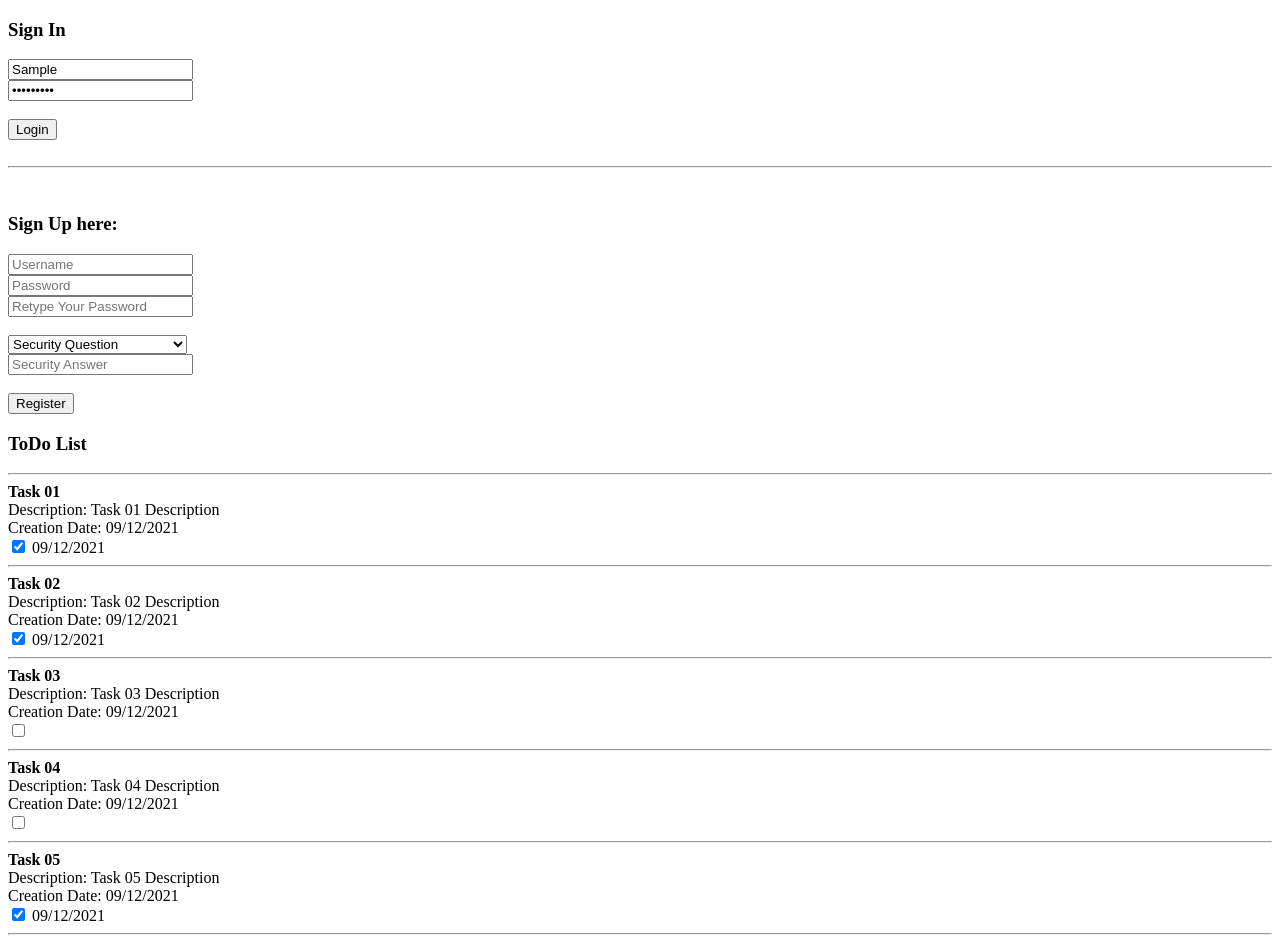
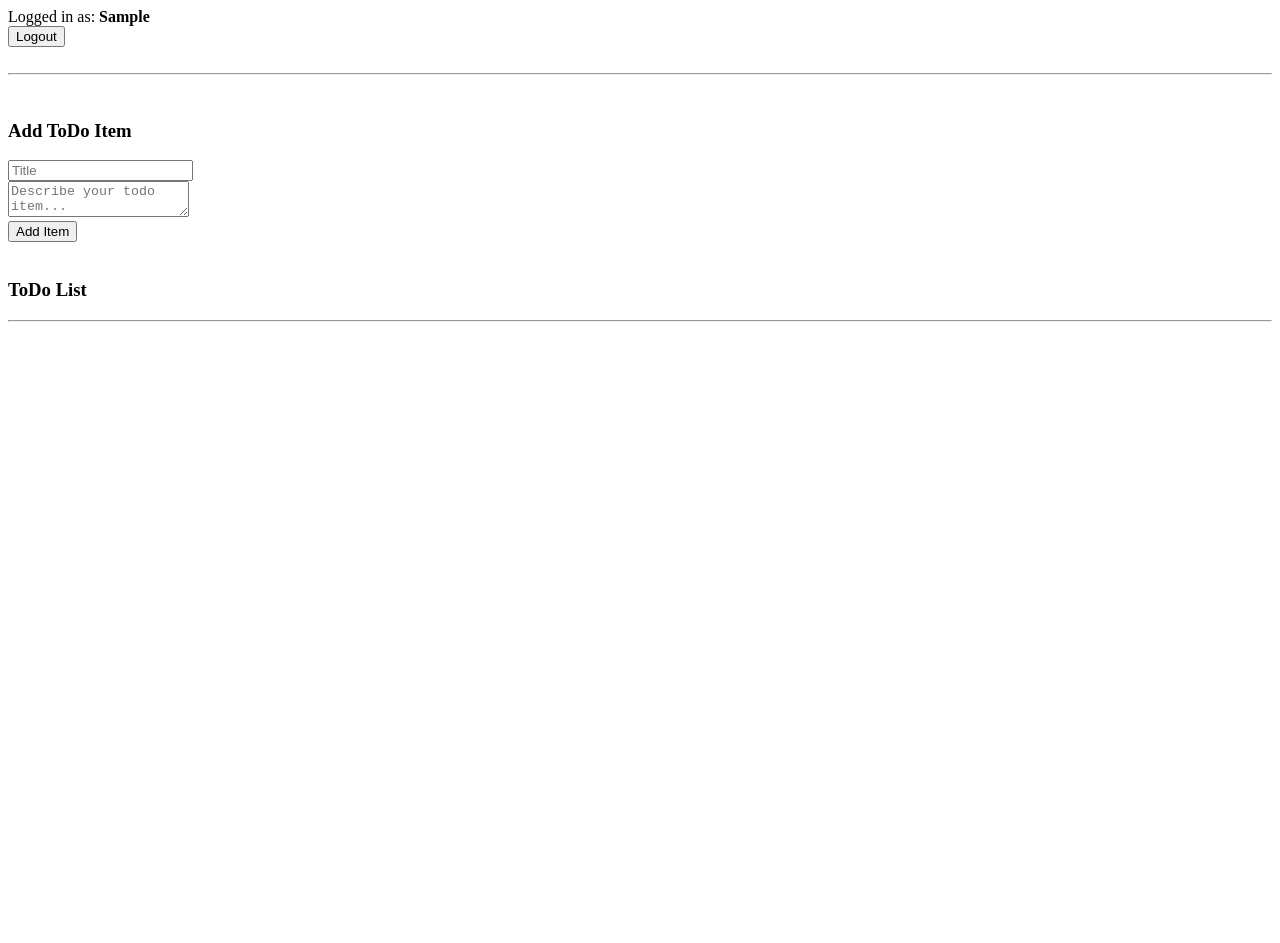
Before and after one commit to eperazaa/tododemo-hw3, a React (Create React App) app: page / in a window 1280 px wide. Both pictures are taken after typing "Sample", "Sample123" into the empty fields and a click on the input "Login". After the commit the page ends 800 px from the top, so only its background shows below. Built offline with nearby package versions, Linux system fonts and the light colour scheme.

Commit message:
HW3 first commit

```diff
--- a/package.json
+++ b/package.json
@@ -1,5 +1,5 @@
 {
-  "name": "tododemo",
+  "name": "tododemo-hw3",
   "version": "0.1.0",
   "private": true,
   "dependencies": {
--- a/src/App.js
+++ b/src/App.js
@@ -1,12 +1,19 @@
+import react, {useState, useReducer, useEffect} from 'react';
+
+import User from './user/User';
 import ToDoList from './todos/ToDoList';
 import UserBar from './user/UserBar';
+import appReducer from './reducers';
+import AddToDoItem from './todos/AddToDoItem';
+
 
 
 
 function App() {
-  const user = ''
-  const items = [
-    {
+
+  const base_items = [
+    /*  {
+      ind: 1,
       title: "Task 01",
       description: "Task 01 Description",
       dateCreated: "09/12/2021",
@@ -14,6 +21,7 @@ function App() {
 	    dateCompleted: "09/12/2021"
     },
     {
+      ind: 2,
       title: "Task 02",
       description: "Task 02 Description",
       dateCreated: "09/12/2021",
@@ -21,6 +29,7 @@ function App() {
 	    dateCompleted: "09/12/2021"
     },
     {
+      ind: 3,
       title: "Task 03",
       description: "Task 03 Description",
       dateCreated: "09/12/2021",
@@ -28,6 +37,7 @@ function App() {
 	    dateCompleted: ""
     },
     {
+      ind: 4,
       title: "Task 04",
       description: "Task 04 Description",
       dateCreated: "09/12/2021",
@@ -35,17 +45,34 @@ function App() {
 	    dateCompleted: ""
     },
     {
+      ind: 5,
       title: "Task 05",
       description: "Task 05 Description",
       dateCreated: "09/12/2021",
 	    complete: true,
 	    dateCompleted: "09/12/2021"
-    }
+    }  */
   ]
+
+  const [ state, dispatch ] = useReducer(appReducer, { user: '', items: base_items })
+
+  const {user, items} = state;
+
+  useEffect(() => {
+    if (user) {
+       document.title = `${user}’s ToDo List`
+     } else {
+       document.title = 'ToDo List'
+   }
+  }, [user])
+
+
   return (
     <div>
-      <UserBar user={user}/>
-      <ToDoList items={items} />
+      <UserBar user={user} dispatchUser={dispatch} />
+      <br/><hr/><br/>
+      {user && <AddToDoItem user={user} dispatch={dispatch} /> }<br/>
+      {user && <ToDoList items={items} dispatch={dispatch} />}
     </div>
   )
 }
--- /dev/null
+++ b/src/reducers.js
@@ -0,0 +1,40 @@
+function userReducer (state, action) {
+    switch (action.type) {
+        case 'LOGIN':
+        case 'REGISTER':
+            return action.username
+        case 'LOGOUT':
+            return ''
+        default:
+            return state;
+    }
+}
+
+  function todoItemReducer (state, action) {
+    switch (action.type) {
+        case 'ADD_TODO_ITEM': // TODO: add props for creation date and remove author
+          const newToDoItem = {
+              title: action.title,
+              description: action.description,
+              dateCreated: new Date(Date.now()).toLocaleDateString(),
+              complete: false
+            }
+            return [ newToDoItem, ...state ]
+        case 'TOGGLE_TODO_ITEM':  // TODO: locates a specific todo in your todo list and toggles the complete field and sets the dateCompleted field
+          console.log("COMPLETE");
+          return state.map((item, i) => i === action.id ? { ...item, complete: !item.complete, dateCompleted: item.complete ? '' : new Date(Date.now()).toLocaleDateString() } : item);
+
+        case 'DELETE_TODO_ITEM': // TODO: removes a specific todo from your todo list
+          console.log("DELETE");
+          return  state.filter((item, i) => i !== action.id);
+        default:
+           return state;
+    }
+  }
+
+  export default function appReducer (state, action) {
+    return {
+        user: userReducer(state.user, action),
+        items: todoItemReducer(state.items, action)
+    }
+}
--- a/src/todos/AddToDoItem.js
+++ b/src/todos/AddToDoItem.js
@@ -1,11 +1,20 @@
-import React from 'react'
+import React, {useState} from 'react'
 
-export default function AddToDoItem ({user}) {
+export default function AddToDoItem ({dispatch}){
+
+     const [ title, setTitle ] = useState('')
+     const [ description, setDescription ] = useState('')
+
+
+     function handleTitle (evt) { setTitle(evt.target.value) }
+
+     function handleDescription (evt) { setDescription(evt.target.value) }
+
      return (
-          <form onSubmit={e => e.preventDefault()}>
+          <form onSubmit={e => {e.preventDefault(); dispatch({type: "ADD_TODO_ITEM", title, description});} }>
             <h3>Add ToDo Item</h3>
-            <input required placeholder="Title" type="text" name="add-title" id="add-title" /><br/>
-            <textarea placeholder="Describe your todo item..." name="add-description" id="add-description"/><br/>
+            <input required placeholder="Title" type="text" name="add-title" id="add-title" value={title} onChange={handleTitle} /><br/>
+            <textarea placeholder="Describe your todo item..." name="add-description" id="add-description" value={description} onChange={handleDescription} /><br/>
             <input type="submit" value="Add Item" />
          </form>
           )
--- a/src/todos/ToDoItem.js
+++ b/src/todos/ToDoItem.js
@@ -1,12 +1,14 @@
-import React from 'react'
+import React, {useState}  from 'react'
 
-export default function ToDoItem ({title, description,dateCreated,complete,dateCompleted}) {
+export default function ToDoItem ({id, item,dispatch}) {
+
   return (
      <div>
-          <b>{title}</b><br/>
-          Description: {description}<br/>
-          Creation Date: {dateCreated}<br/>
-          <input type="checkbox" name="complete" checked={complete}/>  {dateCompleted}
+          <input type="checkbox"  name="complete"  checked={item.complete} onChange={e => { dispatch({type: "TOGGLE_TODO_ITEM", id});} }/>  <b>{item.title}</b><br/>
+          Description: {item.description}<br/>
+          Creation Date: {item.dateCreated}<br/>
+          Completion date: {item.dateCompleted ? item.dateCompleted : ""} <br/>
+          <button onClick={e => {e.preventDefault(); dispatch({type: "DELETE_TODO_ITEM", id});}} name="delete">Remove</button>
      </div>
  )
 }
--- a/src/todos/ToDoList.js
+++ b/src/todos/ToDoList.js
@@ -1,11 +1,11 @@
 import React from 'react'
 import ToDoItem from './ToDoItem'
 
-export default function ToDoList ({items = []}) {
+export default function ToDoList ({items = [], dispatch}) {
      return (
       <div>
           <h3>ToDo List</h3><hr/>
-       {items.map((item, i) => <div><ToDoItem {...item} title={item.title} description={item.description} dateCreated={item.dateCreated} complete={item.complete} dateCompleted={item.dateCompleted}  key={'post-' + i} /><hr/></div>)}
+       {items.map((item, i) => <div><ToDoItem  item={item} id={i} key={"item-" + i}  dispatch={dispatch} /><hr/></div>)}
       </div>
       )
 }
--- a/src/user/Login.js
+++ b/src/user/Login.js
@@ -1,10 +1,13 @@
-import React from 'react'
+import React, {useState}  from 'react'
 
-export default function Login() {
+
+export default function Login({ dispatchUser })  {
+    const [username, setUsername] = useState('');
+    function handleUsername (evt) { setUsername(evt.target.value) }
    return (
-        <form onSubmit={evt => evt.preventDefault()}>
+        <form onSubmit={evt => {evt.preventDefault(); dispatchUser({type:"LOGIN", username})} }>
             <h3>Sign In</h3>
-            <input placeholder="Username" type="text" name="login-username" id="login-username" /><br/>
+            <input placeholder="Username" type="text" name="login-username" id="login-username" value={username} onChange={handleUsername}/><br/>
 
             <input placeholder="Password" type="password" name="login-password" id="login-password" /><br/><br/>
             <input type="submit" value="Login" />
--- a/src/user/Logout.js
+++ b/src/user/Logout.js
@@ -1,8 +1,8 @@
 import React from 'react'
 
-export default function Logout({user}) {
+ export default function Logout({user, dispatchUser}) {
   return (
-      <form onSubmit={e => e.preventDefault()}>
+    <form onSubmit={e => {e.preventDefault(); dispatchUser({type:"LOGOUT"}) } }>
        Logged in as: <b>{user}</b> <br/>
        <input type="submit" value="Logout" />
     </form>
--- a/src/user/Register.js
+++ b/src/user/Register.js
@@ -1,28 +1,24 @@
-import React from 'react'
+import React, {useState} from 'react'
 
-export default function Register() {
+export default function Register({dispatchUser}) {
+
+  const [ formData, setFormData ] = useState({
+    username: "",
+    password: "",
+    passwordRepeat: ""
+})
   return (
 
-      <form onSubmit={e => e.preventDefault()}>
+      <form onSubmit={e => {e.preventDefault(); dispatchUser({type:"REGISTER", username:formData.username}); }}>
           <br/>
           <h3>Sign Up here:</h3>
-          <input placeholder="Username" type="text" name="register-username" id="register-username" /><br/>
+          <input placeholder="Username" type="text" name="register-username" id="register-username" value={formData.username} onChange={e => setFormData({...formData, username: e.target.value})} /><br/>
 
-          <input placeholder="Password" type="password" name="register-password" id="register-password" /><br/>
+          <input placeholder="Password" type="password" name="register-password" id="register-password" value={formData.password} onChange={e => setFormData({...formData, password: e.target.value})} /><br/>
 
-          <input  placeholder="Retype Your Password" type="password" name="register-password-repeat" id="register-password-repeat" /><br/><br/>
+          <input  placeholder="Retype Your Password" type="password" name="register-password-repeat" id="register-password-repeat" value={formData.passwordRepeat} onChange={e => setFormData({...formData, passwordRepeat: e.target.value})} /><br/><br/>
 
-          <select name="register-question" id="register-question">
-          <option disabled hidden selected>Security Question</option>
-            <option value='1'>Pet name?</option>
-            <option value='2'>Mom's maiden name?</option>
-            <option value='3'>High School Math Teacher</option>
-            <option value='4'>High School City?</option>
-          </select><br/>
-
-          <input placeholder="Security Answer" type="text" name="register-answer" id="register-answer" /><br/><br/>
-
-          <input type="submit" value="Register" />
+          <input type="submit" value="Register" disabled={formData.username.length === 0 || formData.password.length === 0 || formData.password !== formData.passwordRepeat} />
       </form>
   )
 }
--- a/src/user/UserBar.js
+++ b/src/user/UserBar.js
@@ -1,27 +1,25 @@
-import React from 'react'
+import React, {useState} from 'react'
 
 import Logout from './Logout'
 import Register from './Register'
 import Login from './Login'
-import AddToDoItem from '../todos/AddToDoItem'
 
-export default function UserBar({user}) {
+export default function UserBar({user, dispatchUser}) {
 
 
 
   if (user) {
       return (
         <div>
-        <Logout user={user} />
-        <AddToDoItem user="Eli" />
+        <Logout user={user} dispatchUser={dispatchUser} />
         </div>
       )
   } else {
       return (
           <div>
-            <Login />
-            <br/><hr/>
-            <Register />
+            <Login dispatchUser={dispatchUser} />
+            <br/><hr/><br/>
+            <Register dispatchUser={dispatchUser} />
           </div>
       )
   }
```
Also changed, not shown: 2 other files (tests, documents, lock files or other folders). Lines whose indentation alone changed are shown as unchanged.
